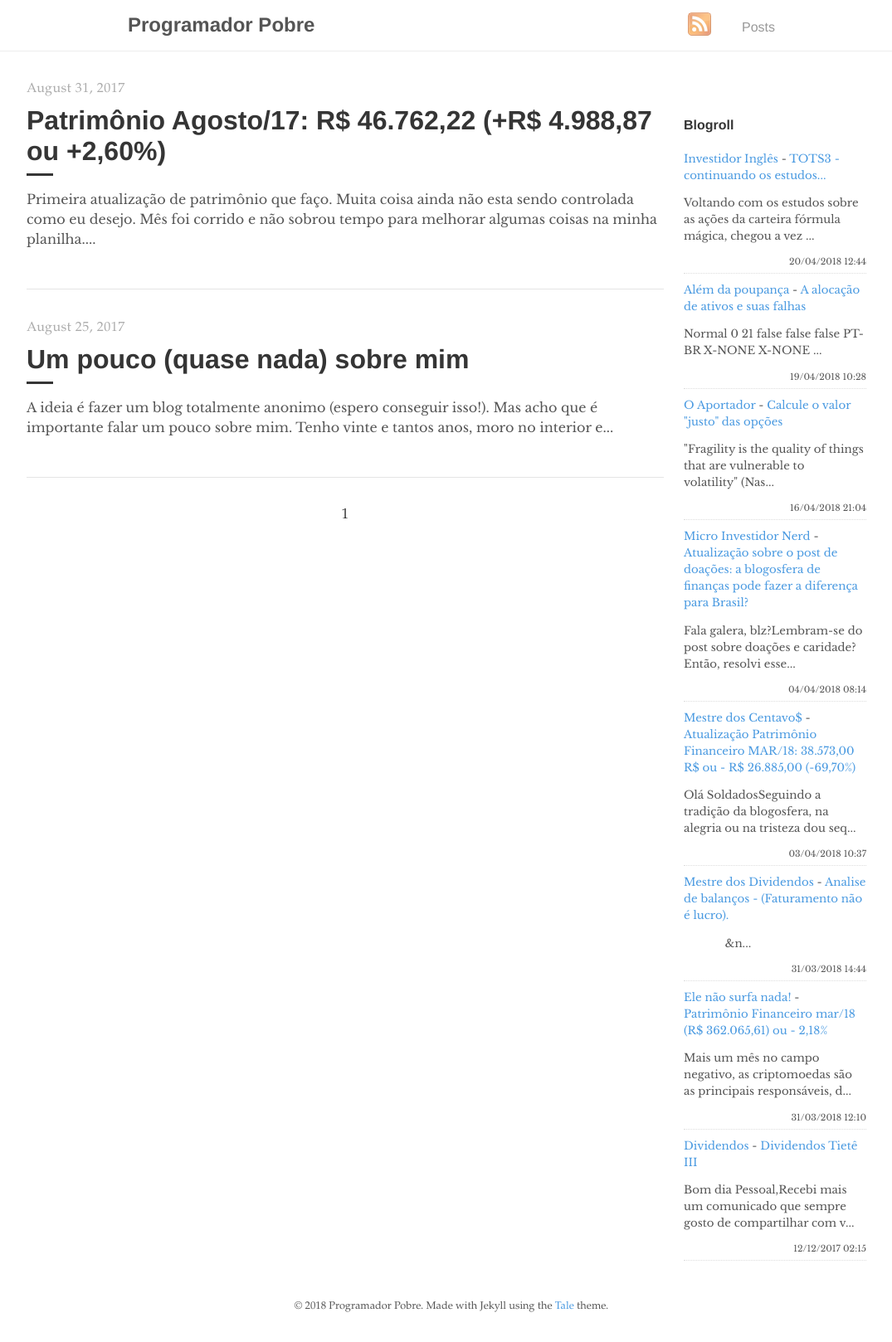
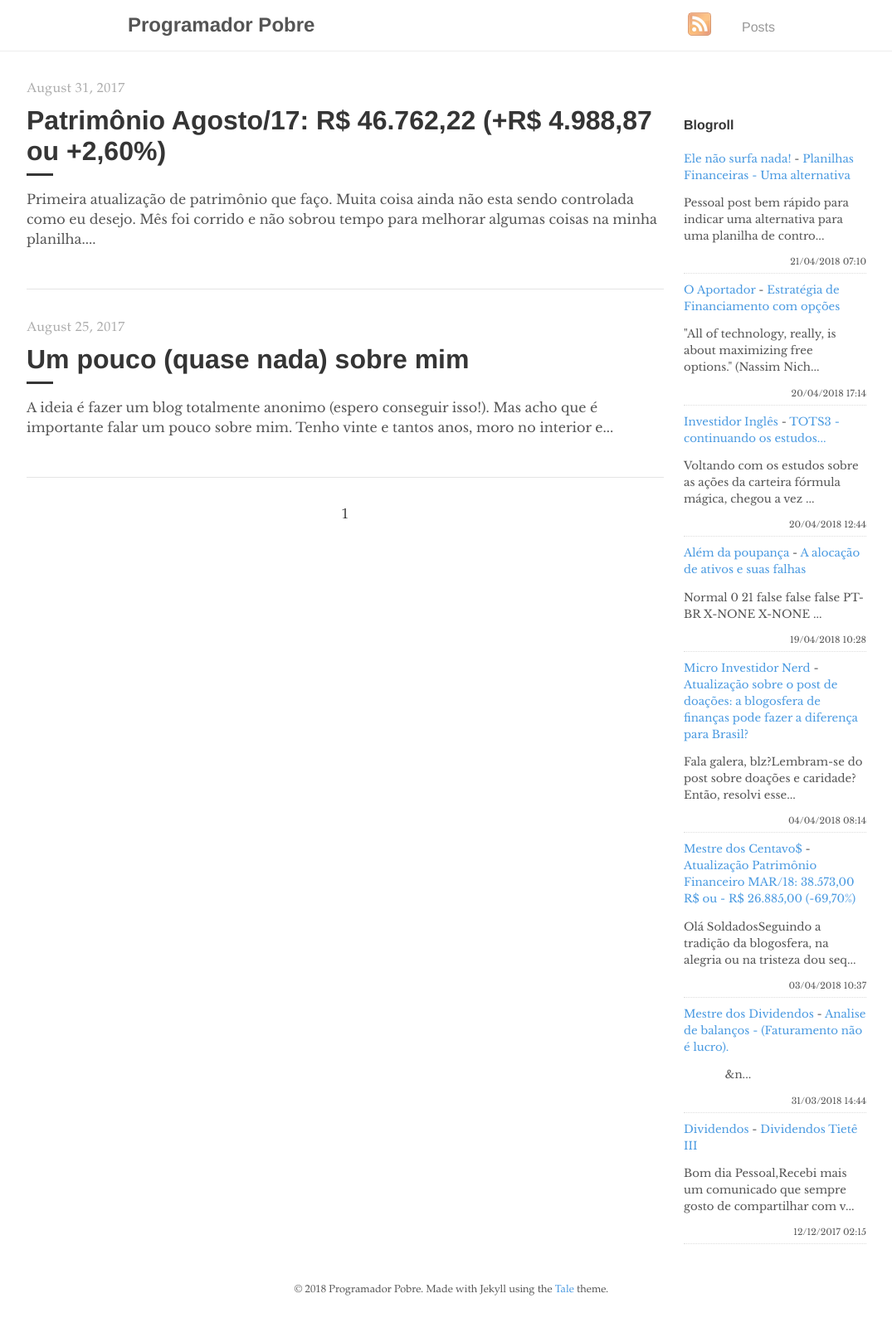
Before and after one commit to programadorpobre/programadorpobre.github.io, a Jekyll site: the page built from index.html, in a window 1280 px wide. Shown: the whole page at 83% size, without its empty margins (96-1171 px from the left). Built offline with Jekyll 4.4.1, drawn with Linux system fonts in a browser that asks for light colours; the list of posts is cut into pages by our own code; comment, search, counter and statistics services are not loaded.

Commit message:
[ci skip] travis #259

```diff
--- a/_includes/feed-entries.html
+++ b/_includes/feed-entries.html
@@ -1,3 +1,13 @@
+<div class="feed-entry">
+    <a class="feed-entry-site-name" href="https://elenaosurfanada.blogspot.com/">Ele não surfa nada!</a> - <a class="feed-entry-title" href="https://elenaosurfanada.blogspot.com/2018/04/planilhas-financeiras-uma-alternativa.html">Planilhas Financeiras - Uma alternativa</a>
+    <p class="feed-entry-summary">Pessoal post bem rápido para indicar uma alternativa para uma planilha de contro...</p>
+    <time datetime="2018-04-21T07:10:00.001-03:00">21/04/2018 07:10</time>
+</div>
+<div class="feed-entry">
+    <a class="feed-entry-site-name" href="https://oaportadorfinanceiro.blogspot.com/">O Aportador</a> - <a class="feed-entry-title" href="https://oaportadorfinanceiro.blogspot.com/2018/04/estrategia-de-financiamento-com-opcoes.html">Estratégia de Financiamento com opções</a>
+    <p class="feed-entry-summary">"All of technology, really, is about maximizing free options."&nbsp;(Nassim Nich...</p>
+    <time datetime="2018-04-20T17:14:00.003-03:00">20/04/2018 17:14</time>
+</div>
 <div class="feed-entry">
     <a class="feed-entry-site-name" href="https://www.investidoringles.com/">Investidor Inglês</a> - <a class="feed-entry-title" href="https://www.investidoringles.com/2018/04/tots3-analise-fundamentalista.html">TOTS3 - continuando os estudos...</a>
     <p class="feed-entry-summary">Voltando com os estudos sobre as ações da carteira fórmula mágica, chegou a vez ...</p>
@@ -7,11 +17,6 @@
     <a class="feed-entry-site-name" href="https://alemdapoupanca.blogspot.com/">Além da poupança</a> - <a class="feed-entry-title" href="https://alemdapoupanca.blogspot.com/2018/04/a-alocacao-de-ativos-e-suas-falhas.html">A alocação de ativos e suas falhas</a>
     <p class="feed-entry-summary">       Normal  0      21      false  false  false    PT-BR  X-NONE  X-NONE      ...</p>
     <time datetime="2018-04-19T10:28:00.000-03:00">19/04/2018 10:28</time>
-</div>
-<div class="feed-entry">
-    <a class="feed-entry-site-name" href="https://oaportadorfinanceiro.blogspot.com/">O Aportador</a> - <a class="feed-entry-title" href="https://oaportadorfinanceiro.blogspot.com/2018/04/calcule-o-valor-justo-das-opcoes.html">Calcule o valor "justo" das opções</a>
-    <p class="feed-entry-summary">"Fragility is the quality of things that are vulnerable to volatility"&nbsp;(Nas...</p>
-    <time datetime="2018-04-16T21:04:00.000-03:00">16/04/2018 21:04</time>
 </div>
 <div class="feed-entry">
     <a class="feed-entry-site-name" href="https://microinvestidornerd.blogspot.com/">Micro Investidor Nerd</a> - <a class="feed-entry-title" href="https://microinvestidornerd.blogspot.com/2018/04/atualizacao-sobre-o-post-de-doacoes.html">Atualização sobre o post de doações: a blogosfera de finanças pode fazer a diferença para Brasil?</a>
@@ -29,11 +34,6 @@
     <time datetime="2018-03-31T14:44:00.001-07:00">31/03/2018 14:44</time>
 </div>
 <div class="feed-entry">
-    <a class="feed-entry-site-name" href="https://elenaosurfanada.blogspot.com/">Ele não surfa nada!</a> - <a class="feed-entry-title" href="https://elenaosurfanada.blogspot.com/2018/03/patrimonio-financeiro-mar18-r-36206561.html">Patrimônio Financeiro mar/18 (R$ 362.065,61) ou - 2,18%</a>
-    <p class="feed-entry-summary">Mais um mês no campo negativo, as criptomoedas são as principais responsáveis, d...</p>
-    <time datetime="2018-03-31T12:10:00.000-03:00">31/03/2018 12:10</time>
-</div>
-<div class="feed-entry">
     <a class="feed-entry-site-name" href="http://bonsdividendos.blogspot.com/">Dividendos</a> - <a class="feed-entry-title" href="http://bonsdividendos.blogspot.com/2017/12/dividendos-tiete-iii.html">Dividendos Tietê III</a>
     <p class="feed-entry-summary">Bom dia Pessoal,Recebi mais um comunicado que sempre gosto de compartilhar com v...</p>
     <time datetime="2017-12-12T02:15:00.001-08:00">12/12/2017 02:15</time>
```
